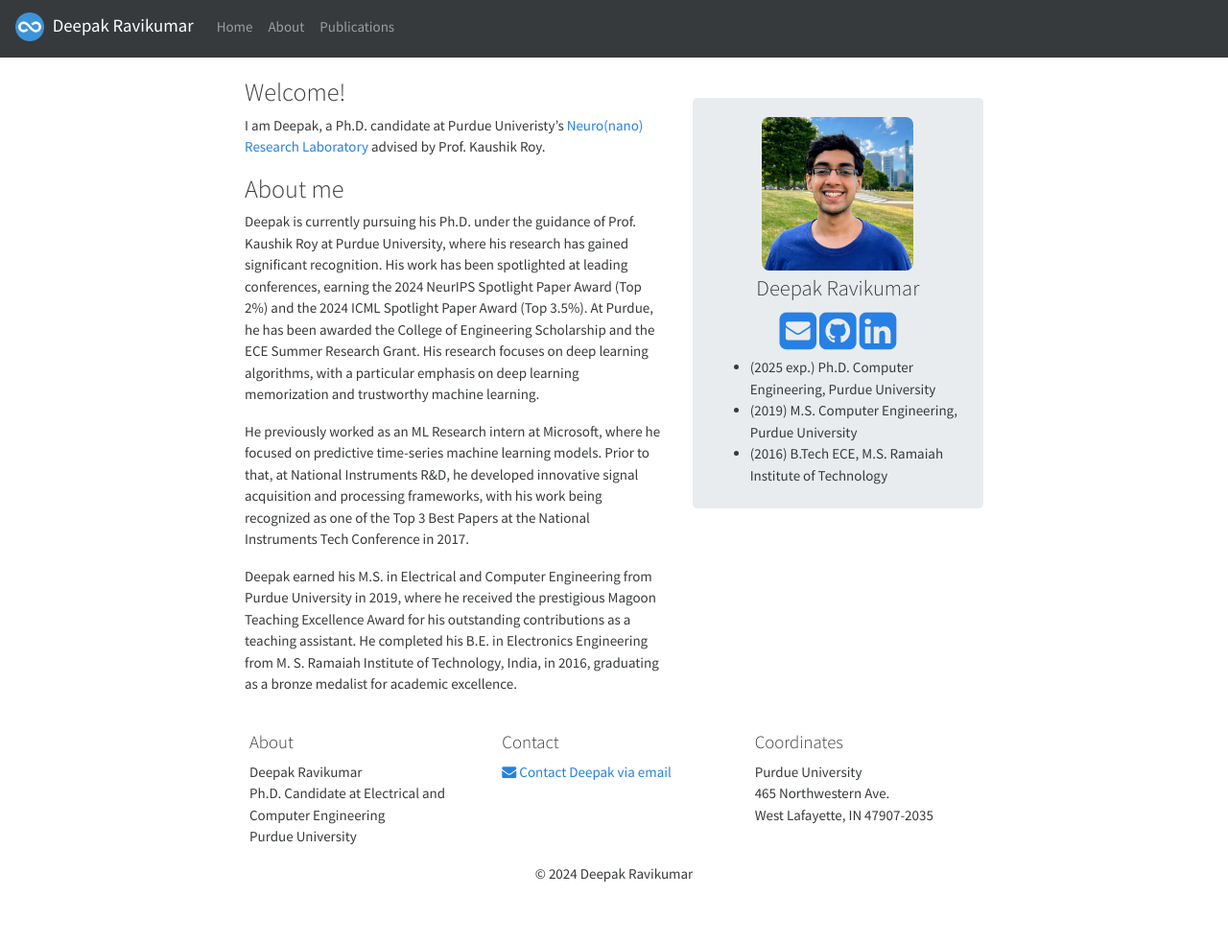
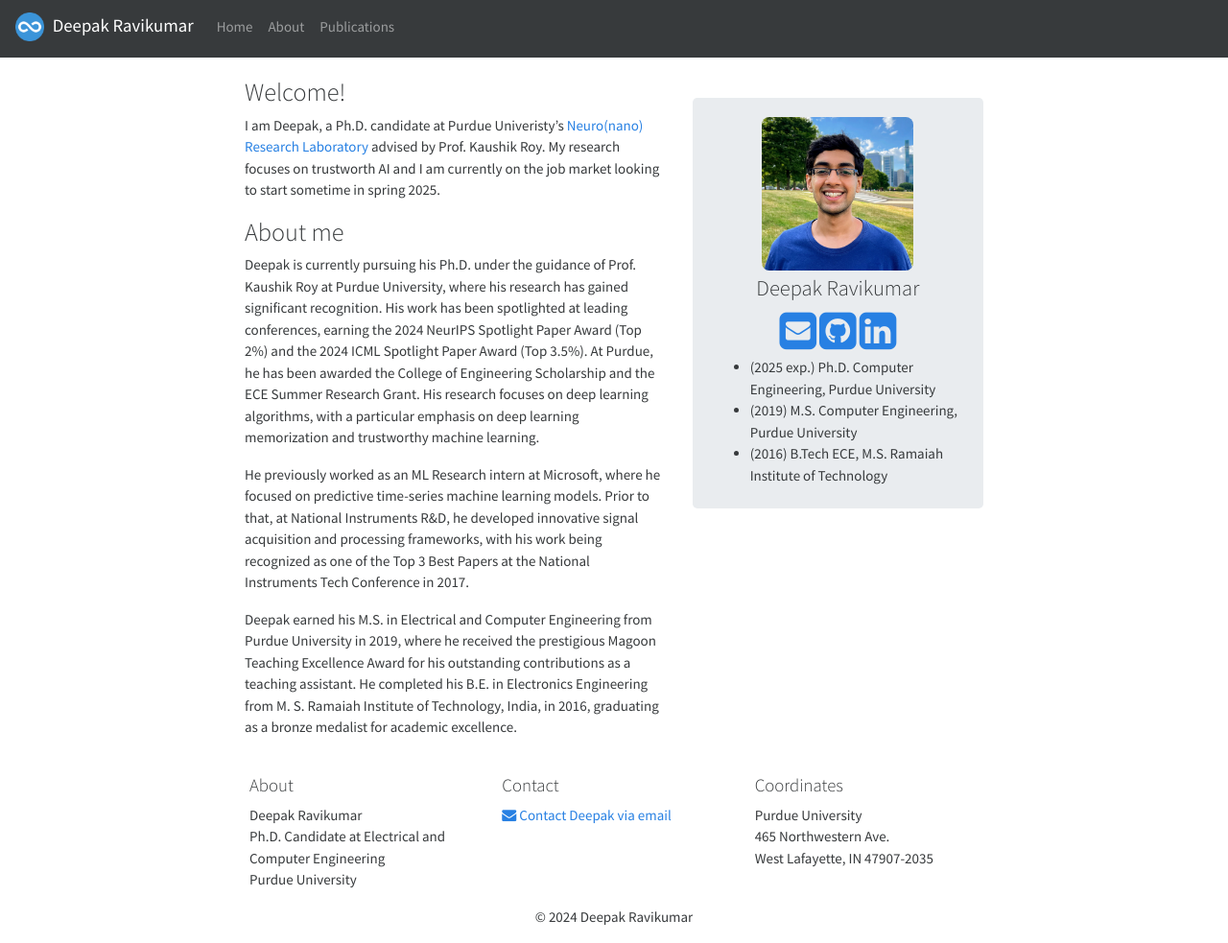
Before and after one commit to DeepakTatachar/deepaktatachar.github.io, a Jekyll site: the page built from _pages/home.md, in a window 1280 px wide and 983 px high. Shown: the whole window at 96% size. Built offline with Jekyll 4.4.1, drawn with Linux system fonts in a browser that asks for light colours; nearby versions of some CDN libraries; a style sheet for code colours, icons or effects is not loaded.

Commit message:
More minor updates

```diff
--- a/_pages/home.md
+++ b/_pages/home.md
@@ -7,7 +7,7 @@ permalink: /
 
 ### Welcome!
 
-I am Deepak, a Ph.D. candidate at Purdue Univeristy's [Neuro(nano) Research Laboratory](https://engineering.purdue.edu/NRL) advised by Prof. Kaushik Roy.
+I am Deepak, a Ph.D. candidate at Purdue Univeristy's [Neuro(nano) Research Laboratory](https://engineering.purdue.edu/NRL) advised by Prof. Kaushik Roy. My research focuses on trustworth AI and I am currently on the job market looking to start sometime in spring 2025.
 
 <!-- <div class="container">
 <div class="row">
```
Also changed, not shown: 1 other file.
